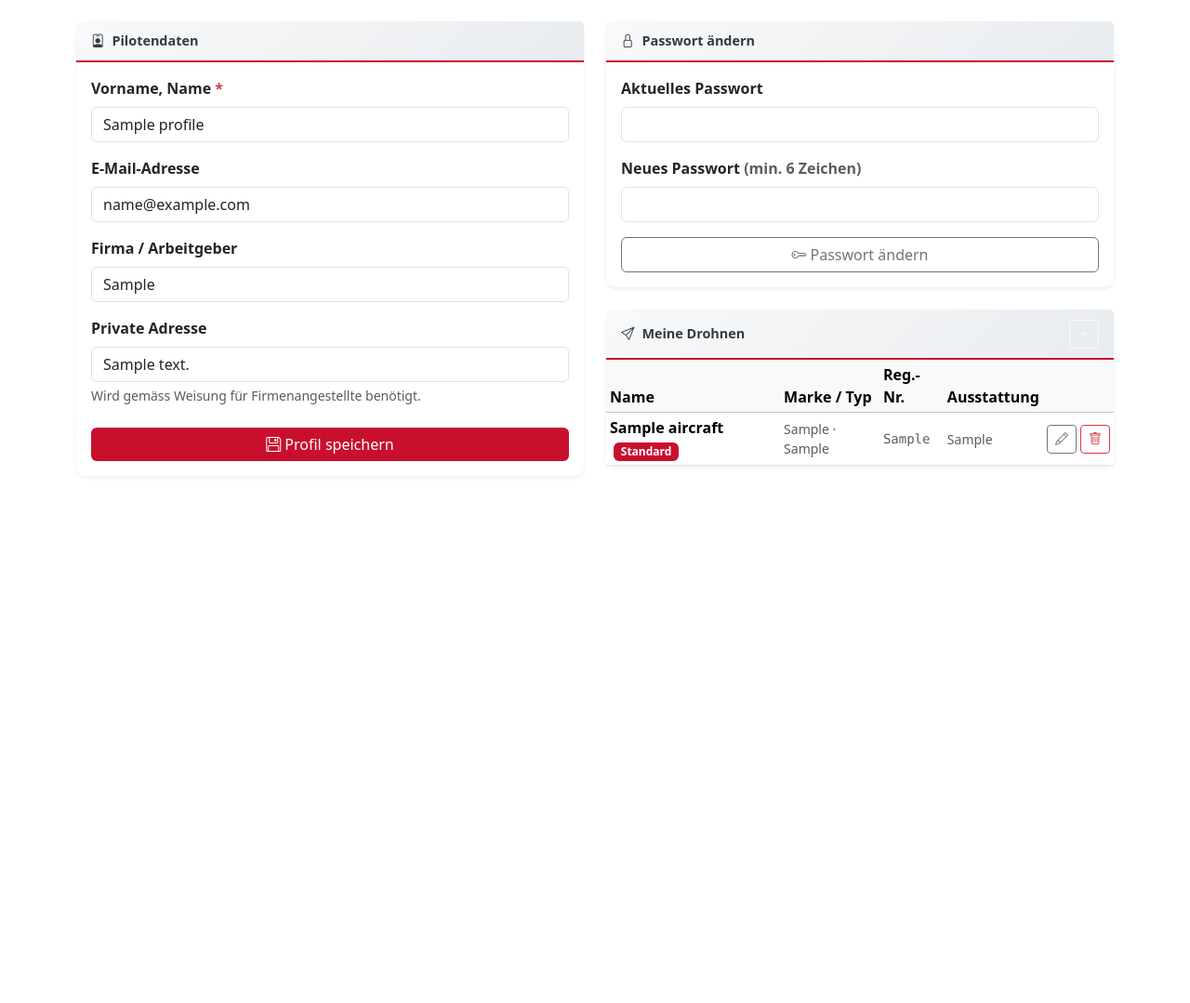
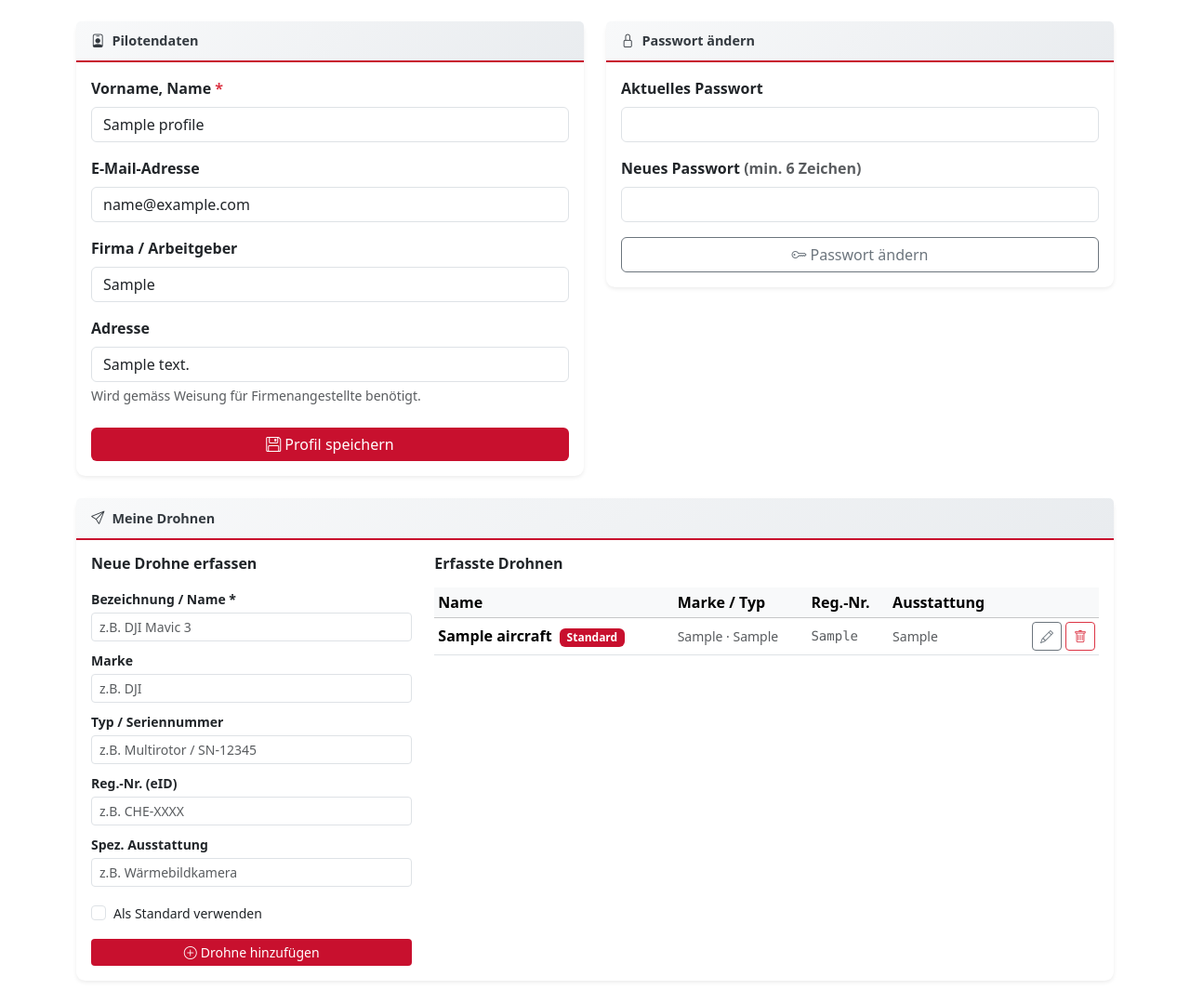
Before and after one commit to urswilli/drohnenprotokoll-tool, a Flask app: page /profile in a window 1280 px wide. Shown: the part 110-1189 px from the top of the page at 93% size. Before the commit the page ends 623 px from the top, so only its background shows below. Run offline with Flask 3, Linux system fonts and the light colour scheme; the visitor is signed in with stand-in values (Sample User, id 1); tables that the repository leaves empty hold one stand-in row (values such as "Sample post").

Commit message:
fix: Pflichtfeld-Highlighting, Ort-Felder, Drohnen-Profil, PDF-Korrekturen
- Leere Pflichtfelder werden orange hervorgehoben (field-empty CSS + JS)
- Ort-Felder in Unterschriften-Sektion via GPS nur mit PLZ + Ort befüllt (kein Strassename)
- Meine Drohnen im Profil auf Admin-Layout umgebaut (Zwei-Spalten, kein Collapse)
- add_aircraft: Standard-Reset für andere Drohnen hinzugefügt
- PDF Text131 korrigiert: EVA-Name statt Piloten-Name
- PDF Info.32/33/34 (grüne Instruktionsfelder) werden geleert

Co-Authored-By: Claude Sonnet 4.6 <noreply@anthropic.com>

```diff
--- a/app.py
+++ b/app.py
@@ -189,7 +189,7 @@ def fill_pdf(form_data):
 
         # Pilot (from profile)
         'Text121': form_data.get('pilot_name', ''),
-        'Text131': form_data.get('pilot_name', ''),
+        'Text131': form_data.get('eva_name', ''),
         'Text132': form_data.get('pilot_address', ''),
 
         # Einsatz details
@@ -230,8 +230,8 @@ def fill_pdf(form_data):
         'Info.36': form_data.get('datum_eva', today),
         'Info.37': form_data.get('ort_pilot', ''),
         'Info.38': form_data.get('datum_pilot', today),
-        'Text13':  form_data.get('eva_email', ''),
-        'Text15':  form_data.get('pilot_email', ''),
+        'Text13':  form_data.get('eva_signature_email', '') or form_data.get('eva_email', ''),
+        'Text15':  form_data.get('pilot_signature', '') or form_data.get('pilot_email', ''),
 
         # Clear large instruction text fields
         'Info.01': '',
@@ -245,8 +245,9 @@ def fill_pdf(form_data):
         'Info.19': '',
         'Info.20': '',
         'Info.31': '',
-        'Info.33': form_data.get('eva_name', ''),
-        'Info.34': form_data.get('pilot_name', ''),
+        'Info.32': '',
+        'Info.33': '',
+        'Info.34': '',
 
         # JA confirmation
         'JA': '/Ja',
@@ -445,7 +446,7 @@ def location_data():
     except (ValueError, TypeError):
         return jsonify({'error': 'Invalid coordinates'}), 400
 
-    result = {'location': '', 'coordinates': format_coordinates(lat, lon), 'weather': ''}
+    result = {'location': '', 'location_short': '', 'coordinates': format_coordinates(lat, lon), 'weather': ''}
 
     # Reverse geocoding
     try:
@@ -461,6 +462,7 @@ def location_data():
         street = f"{road} {number}".strip()
         loc    = ', '.join(p for p in [street, f"{post} {city}".strip()] if p)
         result['location'] = loc if loc else geo.get('display_name', '')
+        result['location_short'] = f"{post} {city}".strip() if (post or city) else result['location']
     except Exception:
         pass
 
@@ -509,6 +511,9 @@ def profile():
                 flash('Profil gespeichert.', 'success')
 
             elif action == 'add_aircraft':
+                is_default = 1 if request.form.get('ac_default') else 0
+                if is_default:
+                    conn.execute('UPDATE aircraft SET is_default=0 WHERE user_id=?', (user_id,))
                 conn.execute('''INSERT INTO aircraft(user_id,name,brand,type_serial,registration,equipment,is_default)
                     VALUES(?,?,?,?,?,?,?)''',
                     (user_id,
@@ -517,7 +522,7 @@ def profile():
                      request.form.get('ac_type',''),
                      request.form.get('ac_reg',''),
                      request.form.get('ac_equip',''),
-                     1 if request.form.get('ac_default') else 0))
+                     is_default))
                 conn.commit()
                 flash('Drohne hinzugefügt.', 'success')
 
--- a/static/app.js
+++ b/static/app.js
@@ -59,8 +59,8 @@ function requestLocation() {
         .then(data => {
           setField('drehort', data.location);
           setField('koordinaten', data.coordinates);
-          setField('ort_eva', data.location);
-          setField('ort_pilot', data.location);
+          setField('ort_eva', data.location_short || data.location);
+          setField('ort_pilot', data.location_short || data.location);
           setTextarea('wetterlage', data.weather);
           showStatus('Standort, Koordinaten und Wetterlage erfolgreich ermittelt.', true);
           setTimeout(hideStatus, 4000);
--- a/static/style.css
+++ b/static/style.css
@@ -54,3 +54,9 @@ body.login-bg { background: linear-gradient(135deg, #f5f5f5 0%, #e0e0e0 100%); }
   background-color: #f0fff4 !important;
   transition: background-color .4s ease;
 }
+
+/* ── Required empty field highlight ── */
+.field-empty {
+  border-color: #f59e0b !important;
+  background-color: #fffbeb !important;
+}
--- a/templates/profile.html
+++ b/templates/profile.html
@@ -34,7 +34,7 @@
                    placeholder="z.B. TPC AG oder SRF">
           </div>
           <div class="mb-4">
-            <label class="form-label fw-semibold">Private Adresse</label>
+            <label class="form-label fw-semibold">Adresse</label>
             <input type="text" name="pilot_address" class="form-control"
                    value="{{ profile.pilot_address if profile else '' }}"
                    placeholder="Musterstrasse 1, 8000 Zürich">
@@ -72,60 +72,64 @@
       </div>
     </div>
 
-    <!-- Drohnenflotte -->
-    <div class="card border-0 shadow-sm">
-      <div class="card-header section-header d-flex justify-content-between align-items-center">
-        <span><i class="bi bi-send me-2"></i>Meine Drohnen</span>
-        <button class="btn btn-sm btn-outline-light" type="button"
-                data-bs-toggle="collapse" data-bs-target="#addAircraftForm">
-          <i class="bi bi-plus-lg"></i>
-        </button>
+  </div>
 </div>
 
-      <!-- Drohne hinzufügen (collapsible) -->
-      <div class="collapse" id="addAircraftForm">
-        <div class="card-body border-bottom bg-light">
-          <h6 class="fw-semibold mb-3">Neue Drohne hinzufügen</h6>
+<!-- Drohnenflotte – volle Breite, analog Admin -->
+<div class="row g-4 mt-0">
+  <div class="col-12">
+    <div class="card border-0 shadow-sm">
+      <div class="card-header section-header">
+        <i class="bi bi-send me-2"></i>Meine Drohnen
+      </div>
+      <div class="card-body">
+        <div class="row g-4">
+
+          <!-- Neue Drohne erfassen -->
+          <div class="col-lg-4">
+            <h6 class="fw-semibold mb-3">Neue Drohne erfassen</h6>
             <form method="post">
               <input type="hidden" name="action" value="add_aircraft">
-            <div class="row g-2">
-              <div class="col-12">
+              <div class="mb-2">
+                <label class="form-label fw-semibold small mb-1">Bezeichnung / Name *</label>
                 <input type="text" name="ac_name" class="form-control form-control-sm"
-                       placeholder="Bezeichnung / Name *" required>
+                       placeholder="z.B. DJI Mavic 3" required>
               </div>
-              <div class="col-6">
+              <div class="mb-2">
+                <label class="form-label fw-semibold small mb-1">Marke</label>
                 <input type="text" name="ac_brand" class="form-control form-control-sm"
-                       placeholder="Marke (z.B. DJI)">
+                       placeholder="z.B. DJI">
               </div>
-              <div class="col-6">
+              <div class="mb-2">
+                <label class="form-label fw-semibold small mb-1">Typ / Seriennummer</label>
                 <input type="text" name="ac_type" class="form-control form-control-sm"
-                       placeholder="Typ / Seriennummer">
+                       placeholder="z.B. Multirotor / SN-12345">
               </div>
-              <div class="col-6">
+              <div class="mb-2">
+                <label class="form-label fw-semibold small mb-1">Reg.-Nr. (eID)</label>
                 <input type="text" name="ac_reg" class="form-control form-control-sm"
-                       placeholder="Reg.-Nr. (eID)">
+                       placeholder="z.B. CHE-XXXX">
               </div>
-              <div class="col-6">
+              <div class="mb-3">
+                <label class="form-label fw-semibold small mb-1">Spez. Ausstattung</label>
                 <input type="text" name="ac_equip" class="form-control form-control-sm"
-                       placeholder="Spez. Ausstattung">
+                       placeholder="z.B. Wärmebildkamera">
               </div>
-              <div class="col-12">
+              <div class="mb-3">
                 <div class="form-check">
                   <input type="checkbox" class="form-check-input" name="ac_default" id="acDefault">
                   <label class="form-check-label small" for="acDefault">Als Standard verwenden</label>
                 </div>
               </div>
-              <div class="col-12">
               <button type="submit" class="btn btn-srg btn-sm w-100">
-                  <i class="bi bi-plus-circle me-1"></i>Drohne speichern
+                <i class="bi bi-plus-circle me-1"></i>Drohne hinzufügen
               </button>
-              </div>
-            </div>
             </form>
-        </div>
           </div>
 
           <!-- Drohnenliste -->
+          <div class="col-lg-8">
+            <h6 class="fw-semibold mb-3">Erfasste Drohnen</h6>
             {% if aircraft_list %}
             <div class="table-responsive">
               <table class="table table-sm table-hover align-middle mb-0">
@@ -185,10 +189,12 @@
               </table>
             </div>
             {% else %}
-      <div class="p-3 text-muted text-center">
-        <i class="bi bi-send-x me-1"></i>Noch keine Drohnen hinterlegt.
+            <p class="text-muted small">Noch keine Drohnen hinterlegt.</p>
+            {% endif %}
           </div>
-      {% endif %}
+
+        </div>
+      </div>
     </div>
   </div>
 </div>
```
Also changed, not shown: templates/form.html (+17 -9 lines). Lines whose indentation alone changed are shown as unchanged.
